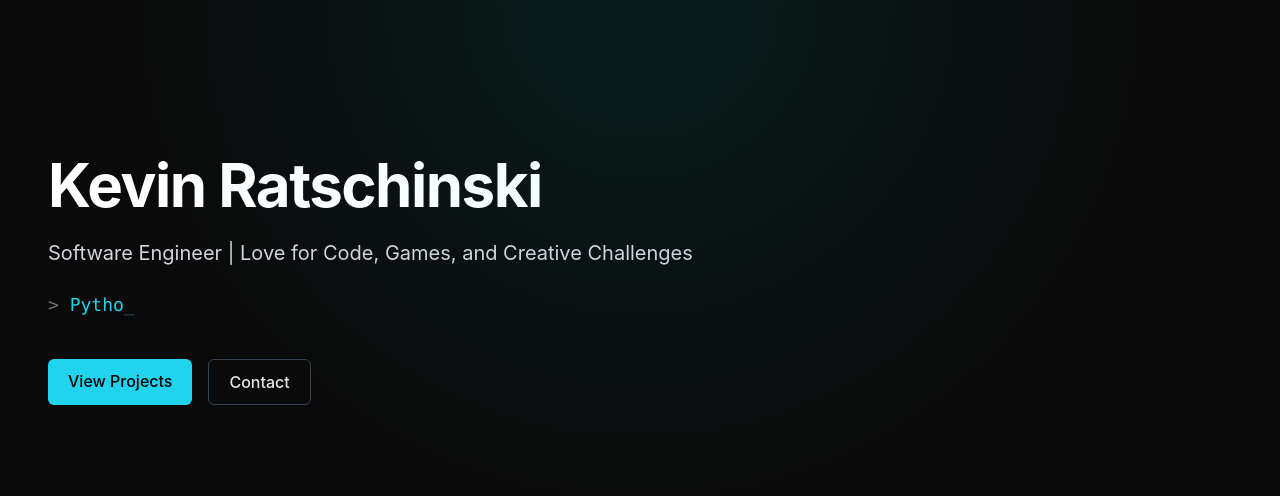
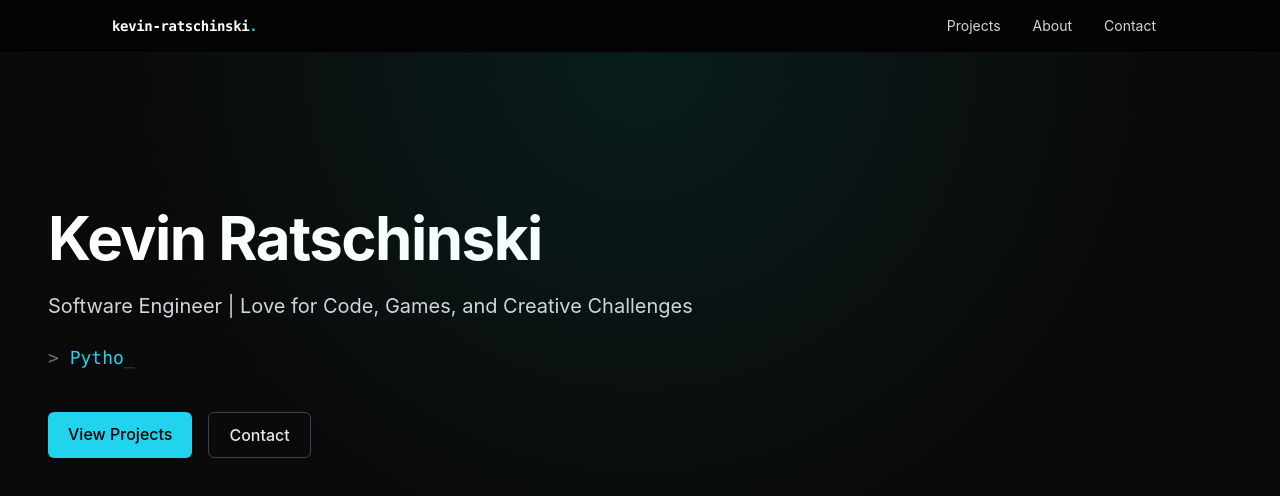
Before and after one commit to Kevin-Ratschinski/kevin-ratschinski.github.io, a Vue app: page / in a window 1280 px wide. Shown: the top 496 px of the page. Built offline with nearby package versions, Linux system fonts and the light colour scheme; the HTML template or start-up script is replaced by a standard one.

Commit message:
feat: add SiteHeader component and integrate it into App.vue

```diff
--- a/src/App.vue
+++ b/src/App.vue
@@ -1,9 +1,10 @@
 <script setup lang="ts">
 import HeroSection from "./components/HeroSection.vue";
+import SiteHeader from "./components/SiteHeader.vue";
 </script>
 
 <template>
-  <header></header>
+  <SiteHeader />
 
   <main>
     <HeroSection />
--- a/src/components/HeroSection.vue
+++ b/src/components/HeroSection.vue
@@ -6,7 +6,7 @@ const { text } = useTyping(typingWords);
 </script>
 
 <template>
-  <section class="relative flex min-h-[70vh] flex-col items-start justify-center gap-6 px-6 py-24 sm:px-12">
+  <section id="hero" class="relative flex min-h-[70vh] flex-col items-start justify-center gap-6 px-6 py-24 sm:px-12">
     <div class="pointer-events-none absolute inset-0 bg-[radial-gradient(circle_at_top,rgba(0,255,255,0.08),transparent_60%)]" aria-hidden="true"></div>
     <h1 class="text-4xl font-bold tracking-tight text-white sm:text-6xl">Kevin Ratschinski</h1>
     <p class="max-w-2xl text-lg text-gray-300 sm:text-xl">
--- /dev/null
+++ b/src/components/SiteHeader.vue
@@ -0,0 +1,25 @@
+<script setup lang="ts">
+const navLinks = [
+  { label: "Projects", href: "#projects" },
+  { label: "About", href: "#about" },
+  { label: "Contact", href: "#contact" },
+] as const;
+</script>
+
+<template>
+  <header class="sticky top-0 z-50 border-b border-white/5 bg-black/60 backdrop-blur-md">
+    <nav class="mx-auto flex max-w-6xl items-center justify-between px-6 py-4 sm:px-12" aria-label="Main navigation">
+      <a href="#hero" class="font-mono text-sm font-semibold tracking-tight text-white transition-colors hover:text-(--color-accent)">
+        kevin-ratschinski<span class="text-(--color-accent)">.</span>
+      </a>
+
+      <ul class="flex items-center gap-1 text-sm text-gray-300 sm:gap-2">
+        <li v-for="link in navLinks" :key="link.href">
+          <a :href="link.href" class="rounded-md px-3 py-2 transition-colors hover:text-white">
+            {{ link.label }}
+          </a>
+        </li>
+      </ul>
+    </nav>
+  </header>
+</template>
```
